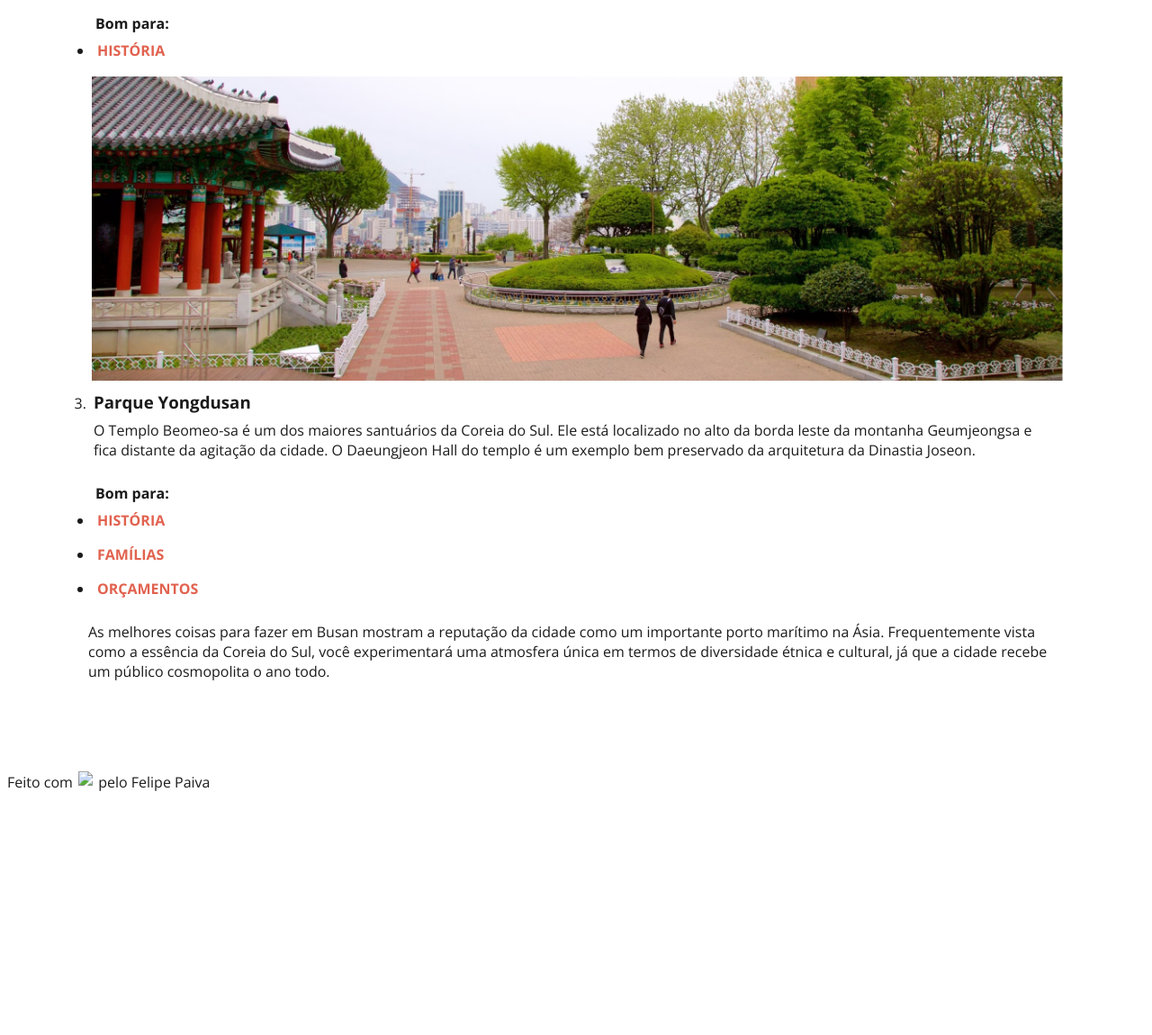
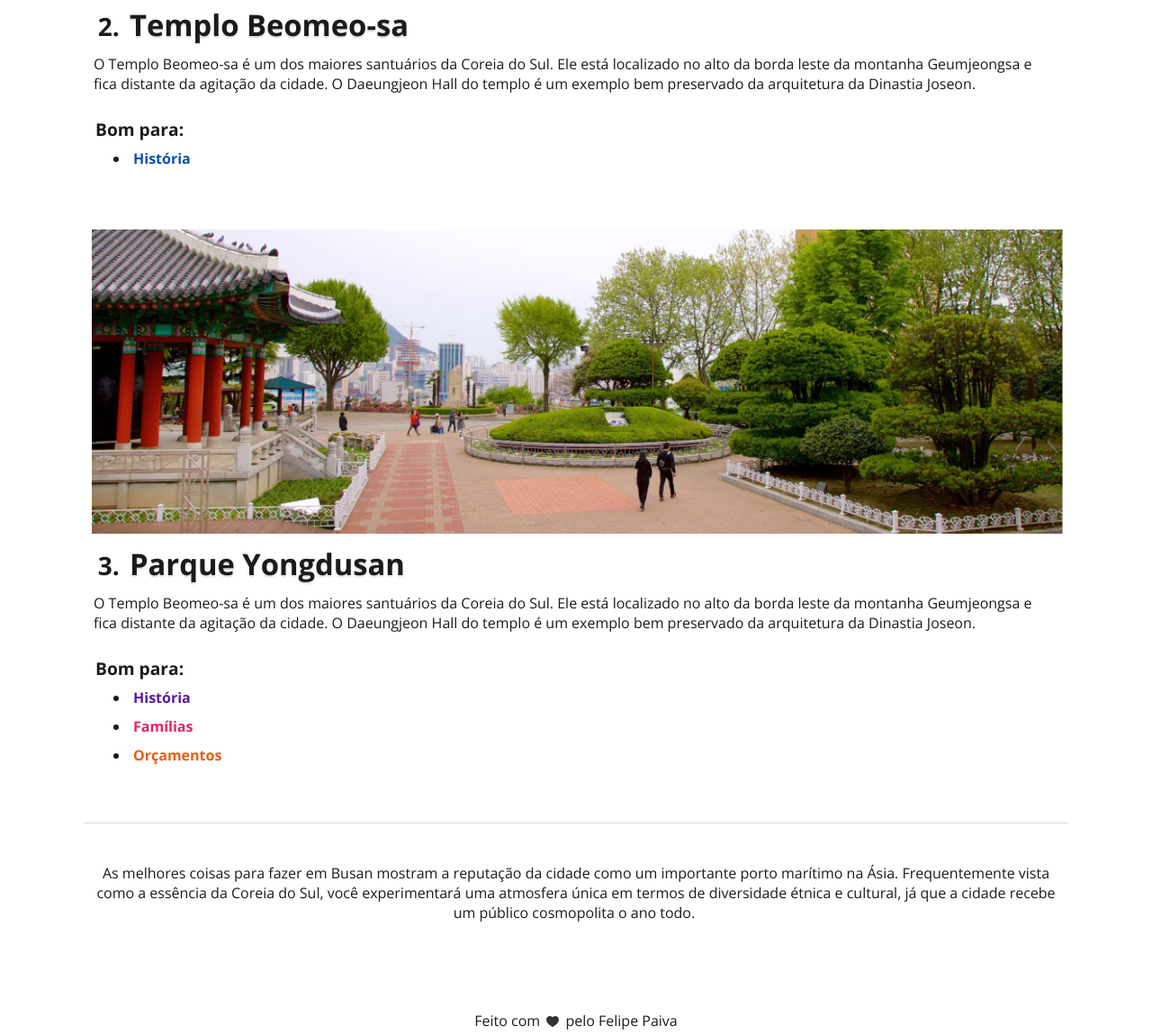
Before and after one commit to FelipePPaiva/Pagina-Local-Turistico, a plain HTML site: page index.html in a window 1280 px wide. Shown: the part 2249-3399 px from the top of the page at 90% size. Before the commit the page ends 3137 px from the top, so only its background shows below. Drawn offline with nearby package versions, Linux system fonts and the light colour scheme.

Commit message:
Finalizado a estilização do site e adicionado nova imagem no footer

```diff
--- a/assets/styles/styles.css
+++ b/assets/styles/styles.css
@@ -23,7 +23,7 @@ body{
     max-width: 80rem;
     color: var(--txt-pri);
     margin: 0 auto;
-    font-family: "Open Sans", Arial,sans-serif;
+    font-family: "Open Sans", sans-serif;
 }
 
 .container{
@@ -31,12 +31,17 @@ body{
     box-sizing: border-box;
 }
 
-img{
+.image-travel{
     width: 100%;
 }
 
 .header div{
     margin-bottom:2.5rem;
+}
+
+.header div h1{
+    font-size: 2.25rem;
+    font-weight: bold;
 }
 
 span{
@@ -56,7 +61,8 @@ span{
 }
 
 main{
-    border-top: 1px solid var(--border-pri)
+    border-top: 1px solid var(--border-pri);
+    border-bottom: 1px solid var(--border-pri);
 }
 
 .title-list{
@@ -65,4 +71,68 @@ main{
 
 .title-list h2{
     padding-bottom: 0.5rem;
+    text-shadow: 0 2px 2px var(--border-pri);
+    font-size: 2rem;
+    font-weight: bold;
 }
+
+.card-travel ol li{
+    margin-left: 2.5rem;
+    font-size: 1.75rem;
+    font-weight: bold;
+    padding-bottom: 0.25rem;
+}
+
+.card-travel h3{
+    font--size: 1.75rem;
+    text-shadow: 0 2px 2px var(--border-pri);
+}
+
+.content-list{
+    margin-bottom: 3rem;
+}
+
+.content-list p strong{
+    font-size: 1.2rem;
+}
+
+.content-list ul li{
+    font-size: 1rem;
+}
+
+.card-text-blue{
+   color: var(--acce-blue);
+   text-transform: none;
+}
+
+#card-text-pink{
+    color: var(--acce-pink);
+    text-transform: none;
+    margin-bottom: 0;
+ }
+
+#card-text-purple{
+    color: var(--acce-purple);
+    text-transform: none;
+    margin-bottom: 0;
+ }
+
+#card-text-orange{
+    color: var(--acce-orange);
+    text-transform: none;
+    margin-bottom: 0;
+ }
+
+ #description{
+    margin-top: 2.5rem;
+    text-align: center;
+    font-size: 1rem;
+ }
+
+ footer{
+    text-align: center;
+ }
+
+ footer img{
+    vertical-align: middle;
+ }
```
Also changed, not shown: assets/images/heart.svg (added).
